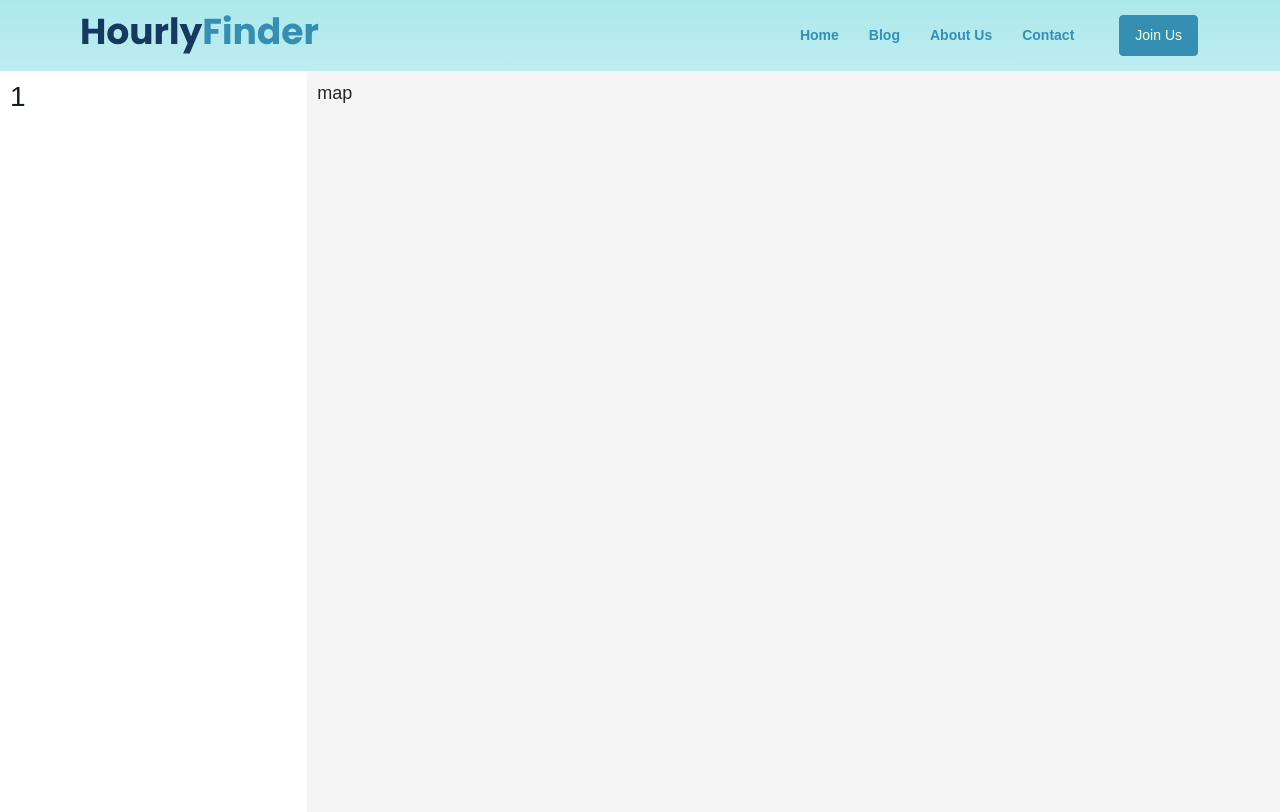
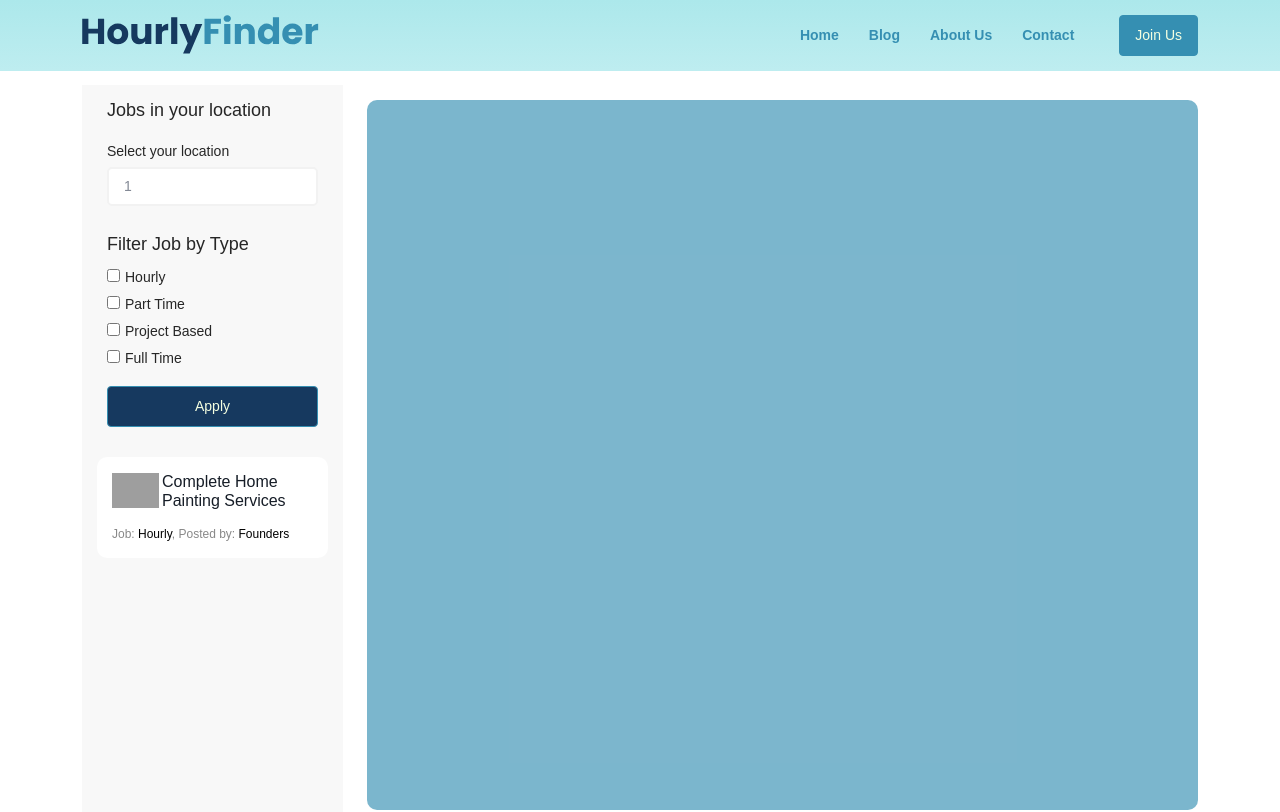
Before and after one commit to Rashed360/hourly-finder, a React app: page /location/1 in a window 1280 px wide. Shown: the top 812 px of the page. Built offline with nearby package versions, Linux system fonts and the light colour scheme; no server answers; grey boxes are pictures that could not be loaded.

Commit message:
Location page updated

```diff
--- a/src/components/dashboard/recruiter/manageJob/viewPostedJob/ViewPostedJob.js
+++ b/src/components/dashboard/recruiter/manageJob/viewPostedJob/ViewPostedJob.js
@@ -93,9 +93,9 @@ const ViewPostedJob = () => {
           <div className='applicant-information-area'>
             <div className='applicant-information-filter'>
               <div className='show-all-applicant'>
-                <a href='#' className='btn applicant-info'>
+                <Link to='#' className='btn applicant-info'>
                   Show All Applicants
-                </a>
+                </Link>
                 <div className='display-page'>
                   <span>
                     <span className='iconify' data-icon='ic:baseline-list-alt'></span>
@@ -182,18 +182,18 @@ const ViewPostedJob = () => {
           </div>
           <div className='see-posted-job-footer'>
             <div className='pagination-wrapper'>
-              <a href='' className='page'>
+              <Link to='' className='page'>
                 <span className='iconify' data-icon='codicon:arrow-left'></span> Prev
-              </a>
-              <a href=''>1</a>
-              <a href=''>2</a>
-              <a href='' className='active'>
+              </Link>
+              <Link to=''>1</Link>
+              <Link to=''>2</Link>
+              <Link to='' className='active'>
                 3
-              </a>
-              <a href=''>4</a>
-              <a href='' className='page next'>
+              </Link>
+              <Link to=''>4</Link>
+              <Link to='' className='page next'>
                 Next <span className='iconify' data-icon='codicon:arrow-right'></span>
-              </a>
+              </Link>
             </div>
           </div>
         </div>
--- a/src/components/locationPage/LocationPage.js
+++ b/src/components/locationPage/LocationPage.js
@@ -1,16 +1,76 @@
-import React from 'react'
-import { useParams } from 'react-router'
+import React from "react"
+import { useParams } from "react-router"
+import { Link } from "react-router-dom"
 
 const LocationPage = () => {
-	const { cityName } = useParams()
-	return (
-		<div className='location-page'>
-			<div className="side-bar">
-                <h3>{cityName}</h3>
+  const { cityName } = useParams()
+  return (
+    <div class='job-map-area mt-70'>
+      <div class='container'>
+        <div class='row'>
+          <div class='col-lg-3'>
+            <div class='job-map-sidebar'>
+              <div class='location-search'>
+                <h5>Jobs in your location</h5>
+                <form action=''>
+                  <div class='form-field'>
+                    <label for=''>Select your location</label>
+                    <input type='text' placeholder='Type here...' value={cityName} />
+                  </div>
+                </form>
+              </div>
+              <div class='all-filter'>
+                <div class='filter-by'>
+                  <p>Filter Job by Type</p>
+                  <form action=''>
+                    <div>
+                      <input type='checkbox' />
+                      <label for=''>Hourly</label>
+                    </div>
+                    <div>
+                      <input type='checkbox' />
+                      <label for=''>Part Time</label>
+                    </div>
+                    <div>
+                      <input type='checkbox' />
+                      <label for=''>Project Based</label>
+                    </div>
+                    <div>
+                      <input type='checkbox' />
+                      <label for=''>Full Time</label>
+                    </div>
+                  </form>
+                </div>
+                <div class='btn apply-filter'>Apply</div>
+              </div>
+              <div class='selected-location-based-job'>
+                <div class='small-job-card'>
+                  <div class='small-job-title'>
+                    <div class='recruiter-logo'>
+                      <Link to='#'>
+                        <img src='/assets/images/homepage/recruiter-logo.png' alt='' />
+                      </Link>
+                    </div>
+                    <h3>
+                      <Link to='#'>Complete Home Painting Services</Link>
+                    </h3>
+                  </div>
+                  <p class='small-job-bottom'>
+                    Job: <span>Hourly</span>, Posted by: <span>Founders</span>
+                  </p>
+                </div>
+              </div>
             </div>
-            <div className="window">map</div>
-		</div>
-	)
+          </div>
+          <div class='col-lg-9'>
+            <div class='job-map-area'>
+              <div class='map'></div>
+            </div>
+          </div>
+        </div>
+      </div>
+    </div>
+  )
 }
 
 export default LocationPage
--- a/src/style/index.css
+++ b/src/style/index.css
@@ -2638,3 +2638,46 @@ h3.right-bar-title {
   background: #c6e1cd;
 }
 /* -------------------------Recruiter Posted JOb Page CSS  End--------------------- */
+
+/* -------------------------Location Job Page CSS  Start--------------------- */
+.btn.apply-filter {
+  width: 100%;
+  background: #16395f;
+  font-weight: 500;
+}
+
+.job-map-sidebar {
+  background: #f8f8f8;
+  height: 100%;
+}
+
+.location-search {
+  padding: 0px 25px;
+  padding-top: 15px;
+}
+
+.location-search h5 {
+  font-size: 18px;
+  margin-bottom: 15px;
+}
+
+.location-search .form-field label {
+  font-weight: 400;
+  font-size: 14px;
+  margin-bottom: 5px;
+}
+
+.job-map-area .map {
+  background: #358fb2a6;
+  height: 710px;
+  border-radius: 10px;
+}
+
+.job-map-area {
+  padding: 15px 0px;
+}
+.selected-location-based-job {
+  padding: 0px 15px;
+  margin: 15px 0;
+}
+/* -------------------------Location JOb Page CSS  End--------------------- */
```
